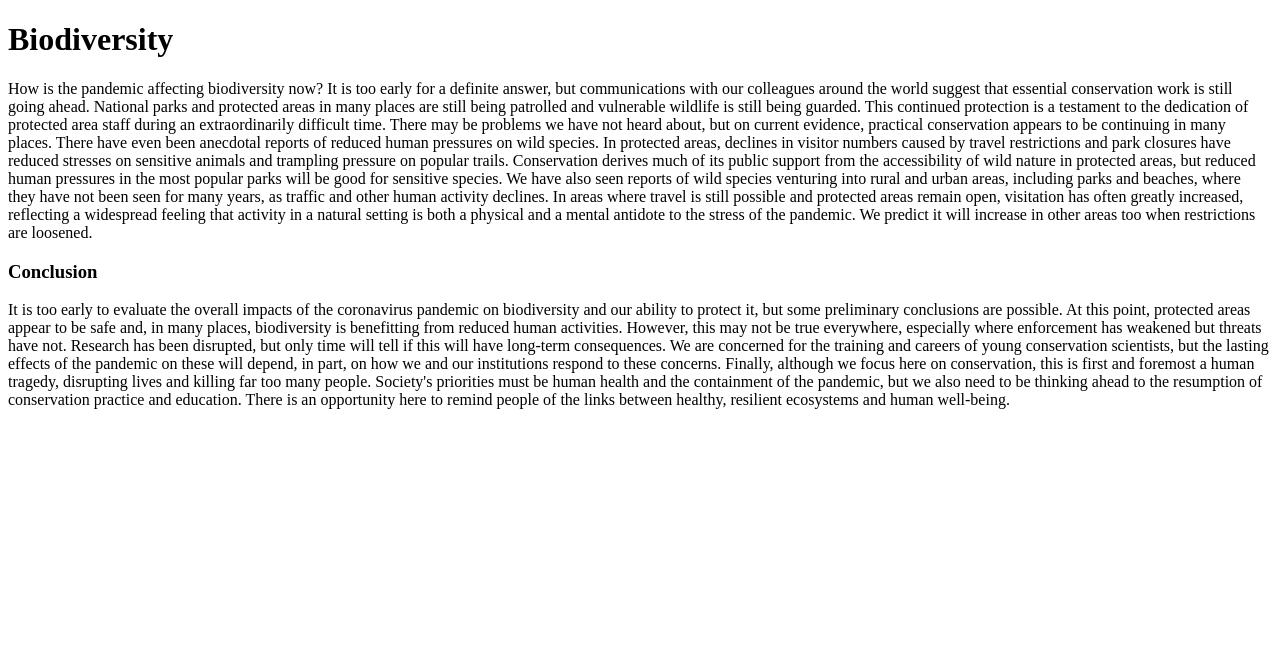
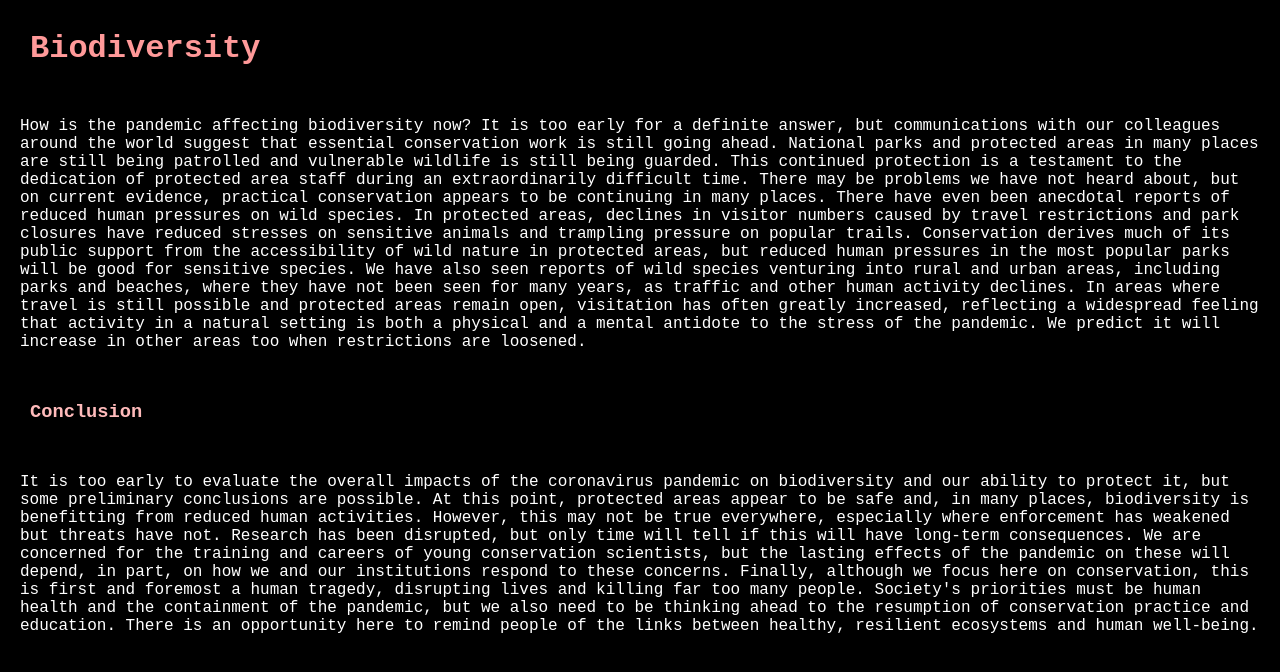
Before and after one commit to MinaRashad/COVID-19-NASA-Space-Apps, a plain HTML site: page bio.html in a window 1280 px wide. Drawn offline with Linux system fonts and the light colour scheme.

Commit message:
add maincss

```diff
--- a/bio.html
+++ b/bio.html
@@ -2,7 +2,8 @@
 <html>
 <head>
 <meta charset="UTF-8">
-<title>Insert title here</title>
+<link rel="stylesheet" type="text/css" href="./css/main.css">
+<title>Biodiversity</title>
 </head>
 <body>
 	<h1>Biodiversity</h1>
--- /dev/null
+++ b/css/main.css
@@ -0,0 +1,39 @@
+*{
+	padding: 0;
+	margin: 0;
+}
+body{
+	font-family: monospace, "Times New Roman";
+	background: #000;
+	color: white
+}
+img{
+	display: inline-block;
+/*	width: 50vw;
+	height: 50vw;
+	position: relative;
+	left: 50%;
+	transform: translate(-50%,0);
+	margin-top: 30px;
+	margin-bottom: 30px;*/
+}
+h4{
+	color: #fcc	;
+	margin-bottom: 30px;
+}
+h3{
+	color: #fbb	;
+	margin: 30px;
+}
+h2{
+	color: #faa	;
+	margin: 30px;
+}
+h1{
+	color: #f99	;
+	margin: 30px;
+}
+p{
+	margin: auto;
+	padding: 20px;
+}
```
Also changed, not shown: atmosphere.html (+3 -1 lines).
